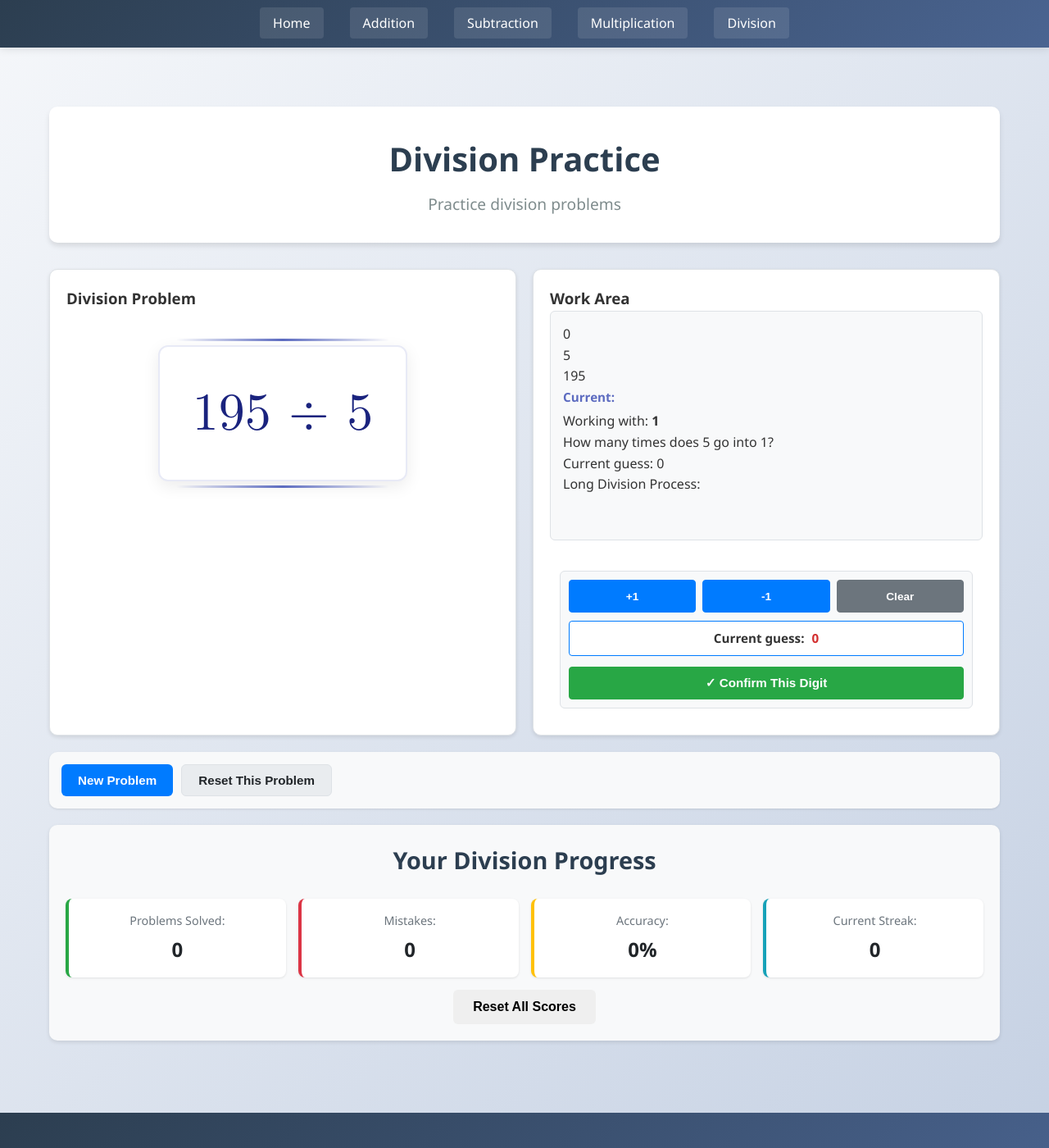
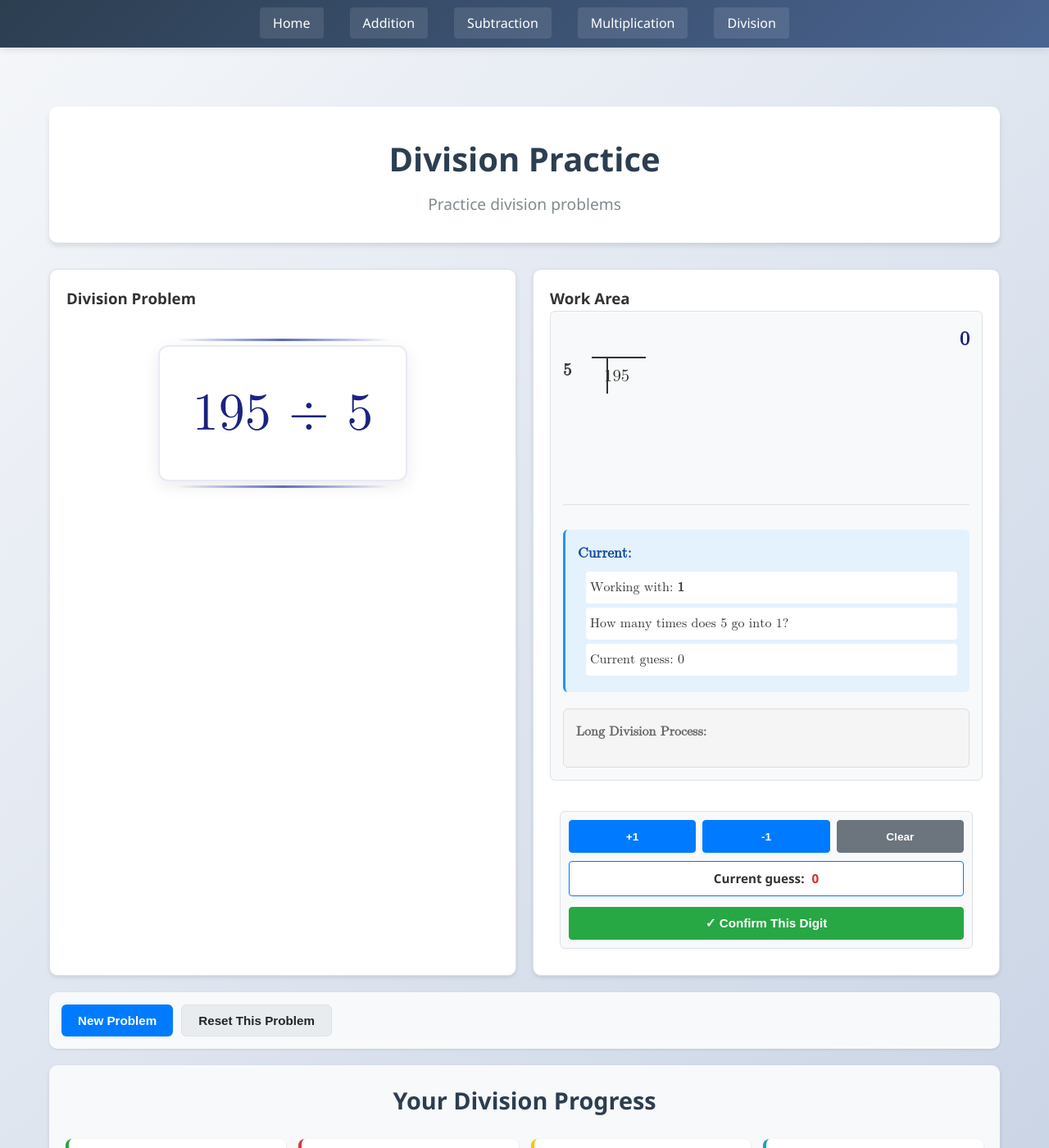
Before and after one commit to ZBZFirst/Math, a Jekyll site: the page built from division.md, in a window 1280 px wide and 1400 px high. Shown: the whole window at 82% size. Built offline with Jekyll 4.4.1, drawn with Linux system fonts in a browser that asks for light colours.

Commit message:
Update division.css

```diff
--- a/assets/css/division.css
+++ b/assets/css/division.css
@@ -583,3 +583,161 @@
         margin-left: 5px;
     }
 }
+/* LaTeX-style Division Display */
+.latex-division {
+    font-family: "Latin Modern Math", "STIX Two Math", "Cambria Math", serif;
+    max-width: 100%;
+    overflow-x: auto;
+}
+
+.division-layout {
+    position: relative;
+    margin-bottom: 30px;
+    min-height: 120px;
+}
+
+.quotient {
+    position: absolute;
+    top: 0;
+    right: 0;
+    font-size: 1.5em;
+    font-weight: bold;
+    color: #1a237e;
+}
+
+.divisor-box {
+    position: absolute;
+    left: 0;
+    top: 40px;
+    font-size: 1.3em;
+    font-weight: bold;
+}
+
+.dividend-box {
+    position: absolute;
+    left: 40px;
+    top: 40px;
+    font-size: 1.3em;
+    border-top: 2px solid #333;
+    padding-top: 5px;
+    padding-left: 10px;
+    padding-right: 20px;
+}
+
+.division-symbol {
+    position: absolute;
+    left: 35px;
+    top: 40px;
+    width: 20px;
+    height: 45px;
+    border-right: 2px solid #333;
+    border-top: 2px solid #333;
+}
+
+.calculation-steps {
+    margin-top: 100px;
+    border-top: 1px solid #dee2e6;
+    padding-top: 15px;
+}
+
+.step {
+    margin: 15px 0;
+    padding: 10px;
+    background: #f8f9fa;
+    border-radius: 6px;
+    border-left: 3px solid #5c6bc0;
+}
+
+.current-step {
+    margin: 15px 0;
+    padding: 15px;
+    background: #e3f2fd;
+    border-radius: 6px;
+    border-left: 3px solid #2196f3;
+    animation: pulse 2s infinite;
+}
+
+.step-header {
+    font-weight: bold;
+    color: #5c6bc0;
+    margin-bottom: 8px;
+    font-size: 1.1em;
+}
+
+.current-step .step-header {
+    color: #0d47a1;
+}
+
+.step-details {
+    line-height: 1.8;
+    padding-left: 10px;
+}
+
+.step-details div {
+    margin: 5px 0;
+    padding: 5px;
+    background: white;
+    border-radius: 4px;
+}
+
+.final-remainder {
+    font-weight: bold;
+    color: #e91e63;
+    background: #fce4ec !important;
+}
+
+.visual-representation {
+    margin-top: 20px;
+    padding: 15px;
+    background: #f5f5f5;
+    border-radius: 6px;
+    border: 1px solid #ddd;
+}
+
+.visual-title {
+    font-weight: bold;
+    margin-bottom: 15px;
+    color: #666;
+}
+
+.visual-line, .visual-subtract, .visual-hr, .visual-remainder {
+    font-family: 'Courier New', monospace;
+    margin: 5px 0;
+    padding: 3px 10px;
+}
+
+.visual-hr {
+    border-top: 1px solid #333;
+    padding-top: 2px;
+    margin-top: -2px;
+}
+
+.visual-remainder {
+    font-weight: bold;
+    color: #1a237e;
+}
+
+/* Responsive adjustments */
+@media (max-width: 768px) {
+    .division-layout {
+        min-height: 100px;
+    }
+
+    .quotient {
+        font-size: 1.2em;
+    }
+
+    .divisor-box, .dividend-box {
+        font-size: 1.1em;
+    }
+
+    .step, .current-step {
+        padding: 8px;
+    }
+}
+
+@keyframes pulse {
+    0% { box-shadow: 0 0 0 0 rgba(33, 150, 243, 0.4); }
+    70% { box-shadow: 0 0 0 5px rgba(33, 150, 243, 0); }
+    100% { box-shadow: 0 0 0 0 rgba(33, 150, 243, 0); }
+}
```
